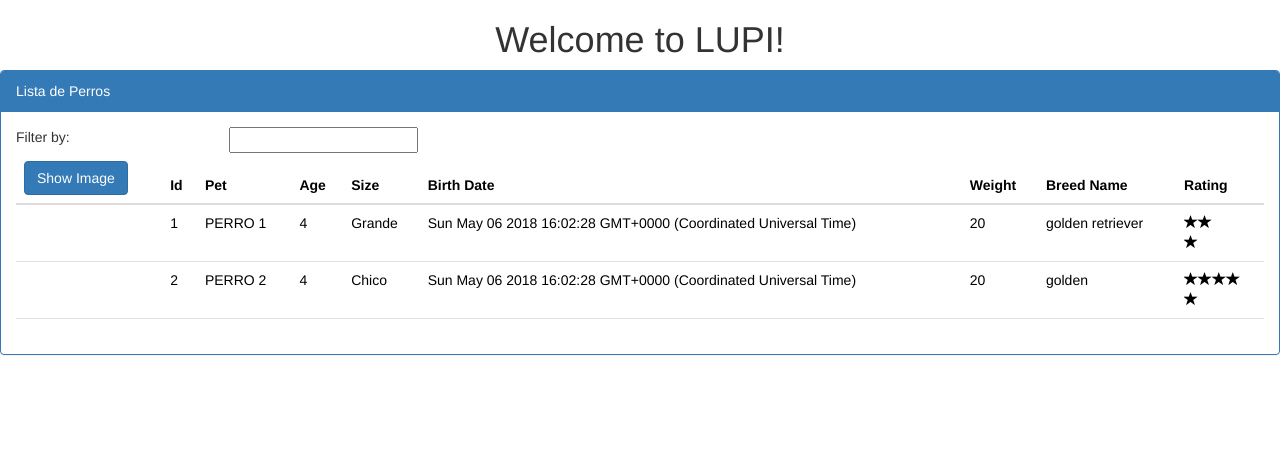
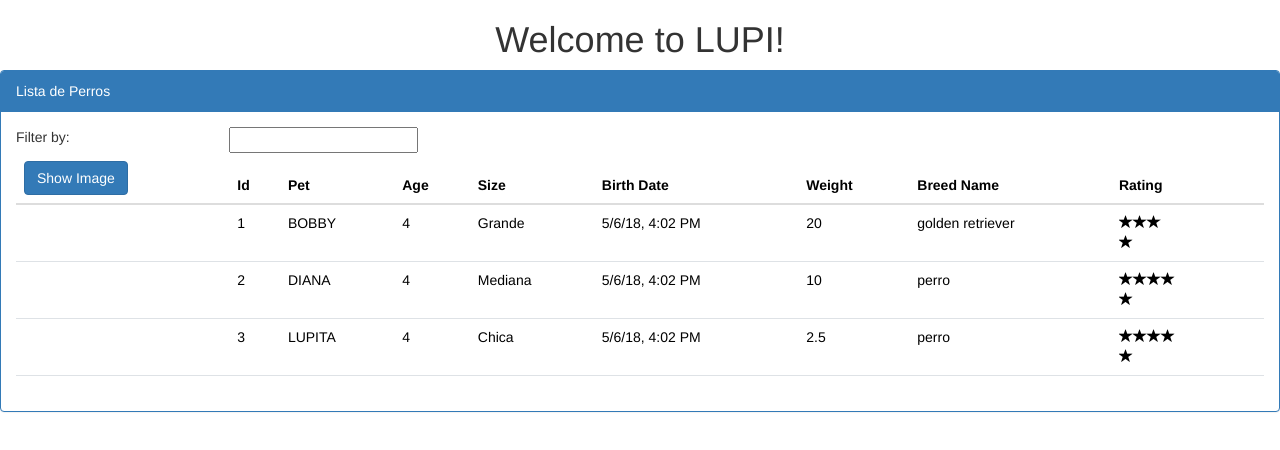
Before and after one commit to ORT-DA2/Angular-Tutorial, an Angular app: page / in a window 1280 px wide. Shown: the top 450 px of the page. Built offline with nearby package versions, Linux system fonts and the light colour scheme.

Commit message:
First service to fetch data Dateformat pipe

```diff
--- a/src/app/app.module.ts
+++ b/src/app/app.module.ts
@@ -6,6 +6,7 @@ import { AppComponent } from './app.component';
 import { PetListComponent } from './components/pet-list/pet-list.component';
 import { PetListFilterPipe } from './components/pet-list/pet-list-filter.pipe';
 import { StarRateComponent } from './components/star/star-rate.component';
+import { PetService } from './services/pet/pet.service';
 
 @NgModule({
   declarations: [
@@ -18,7 +19,7 @@ import { StarRateComponent } from './components/star/star-rate.component';
     BrowserModule,
     FormsModule
   ],
-  providers: [],
+  providers: [PetService],
   bootstrap: [AppComponent]
 })
 export class AppModule { }
--- a/src/app/components/pet-list/pet-list.component.html
+++ b/src/app/components/pet-list/pet-list.component.html
@@ -58,7 +58,7 @@
                         <td>{{aPet.name | uppercase}}</td>
                         <td>{{aPet.age}}</td>
                         <td>{{aPet.size}}</td>
-                        <td>{{aPet.birthDate}}</td>
+                        <td>{{aPet.birthDate | date:'short'}}</td>
                         <td>{{aPet.weight}}</td>
                         <td>{{aPet.breedName | lowercase }}</td>
                         <td>
--- a/src/app/components/pet-list/pet-list.component.ts
+++ b/src/app/components/pet-list/pet-list.component.ts
@@ -1,5 +1,6 @@
 import {Component, Input} from '@angular/core';
 import { Pet } from '../../classes/pet';
+import { PetService } from '../../services/pet/pet.service';
 
 @Component({
     selector: 'pm-pets',
@@ -13,14 +14,17 @@ export class PetListComponent {
     imageMargin: number = 1;
     showImage: boolean = false;
     listFilter: string = "";
+    pets: Array<Pet>;
 
-    pets: Array<Pet> = [
-        new Pet("1","Perro 1",4,"Grande", new Date(),20,"Golden Retriever", 2, "https://upload.wikimedia.org/wikipedia/commons/thumb/c/c0/Golden_Retriever_with_tennis_ball.jpg/1200px-Golden_Retriever_with_tennis_ball.jpg"),
-        new Pet("2","Perro 2",4,"Chico", new Date(),20,"Golden", 4, "https://upload.wikimedia.org/wikipedia/commons/thumb/c/c0/Golden_Retriever_with_tennis_ball.jpg/1200px-Golden_Retriever_with_tennis_ball.jpg")
-    ];
+    constructor(private _petsService : PetService) {
+     // esta forma de escribir el parametro en el constructor lo que hace es:
+     // 1) declara un parametro de tipo PetService en el constructor
+     // 2) declara un atributo de clase privado llamado _petService
+     // 3) asigna el valor del parámetro al atributo de la clase
+    }
 
-    constructor() {
-
+    ngOnInit(): void {
+        this.pets = this._petsService.getPets();
     }
 
     toggleImage(): void {
--- /dev/null
+++ b/src/app/services/pet/pet.service.ts
@@ -0,0 +1,15 @@
+import { Injectable } from "@angular/core";
+import { Pet } from "../../classes/pet";
+
+
+@Injectable()
+export class PetService {
+
+    getPets() : Array<Pet> {
+        return [
+            new Pet("1","Bobby",4,"Grande", new Date(),20,"Golden Retriever", 3, "https://upload.wikimedia.org/wikipedia/commons/thumb/c/c0/Golden_Retriever_with_tennis_ball.jpg/1200px-Golden_Retriever_with_tennis_ball.jpg"),
+            new Pet("2","Diana",4,"Mediana", new Date(),10,"Perro", 4, "https://www.mundoperro.net/wp-content/uploads/Perro-de-la-raza-Dachshund.jpg"),
+            new Pet("3","Lupita",4,"Chica", new Date(),2.5,"Perro", 5, "https://www.mundoperro.net/wp-content/uploads/bichon-frise.jpg"),
+        ];
+    }
+}
```
